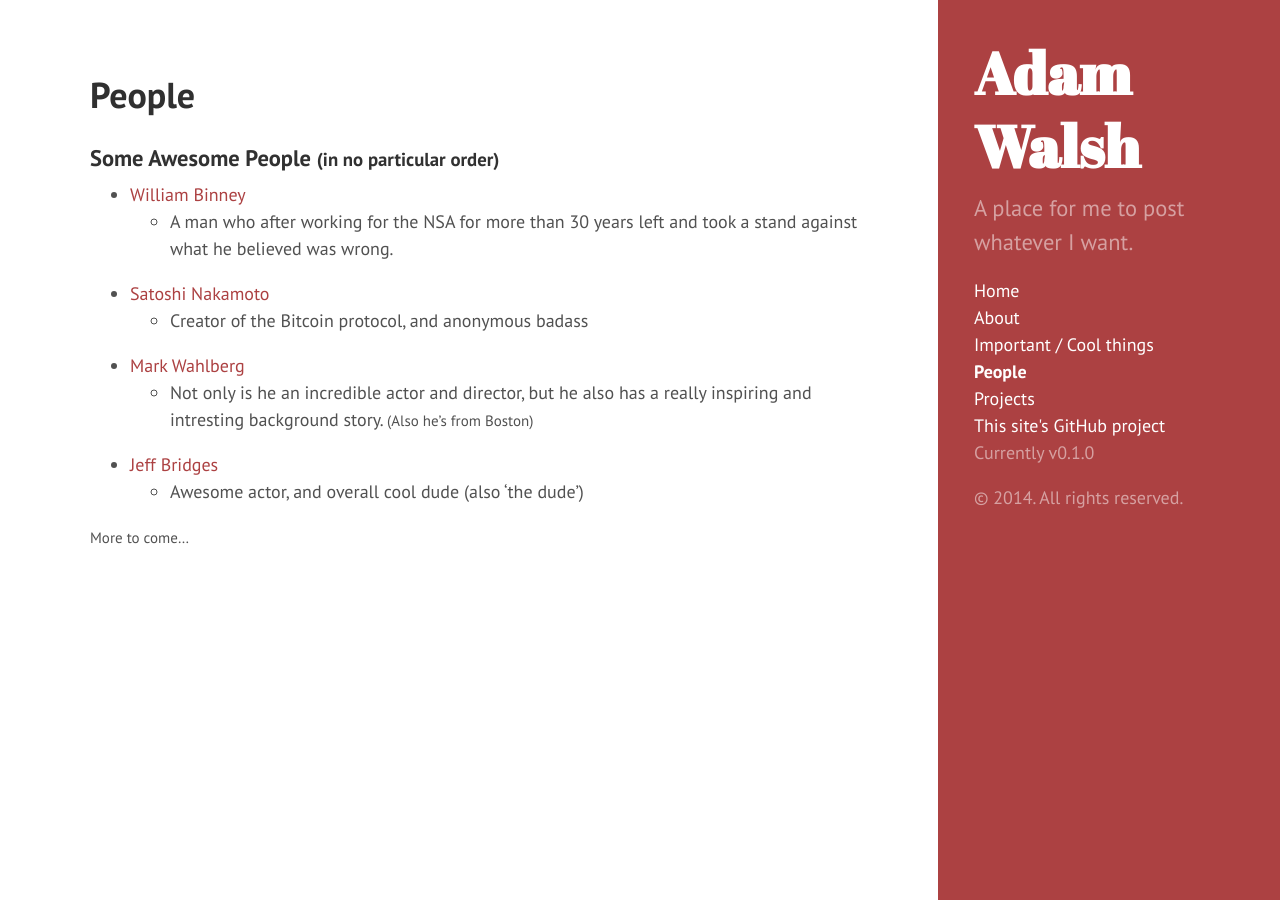
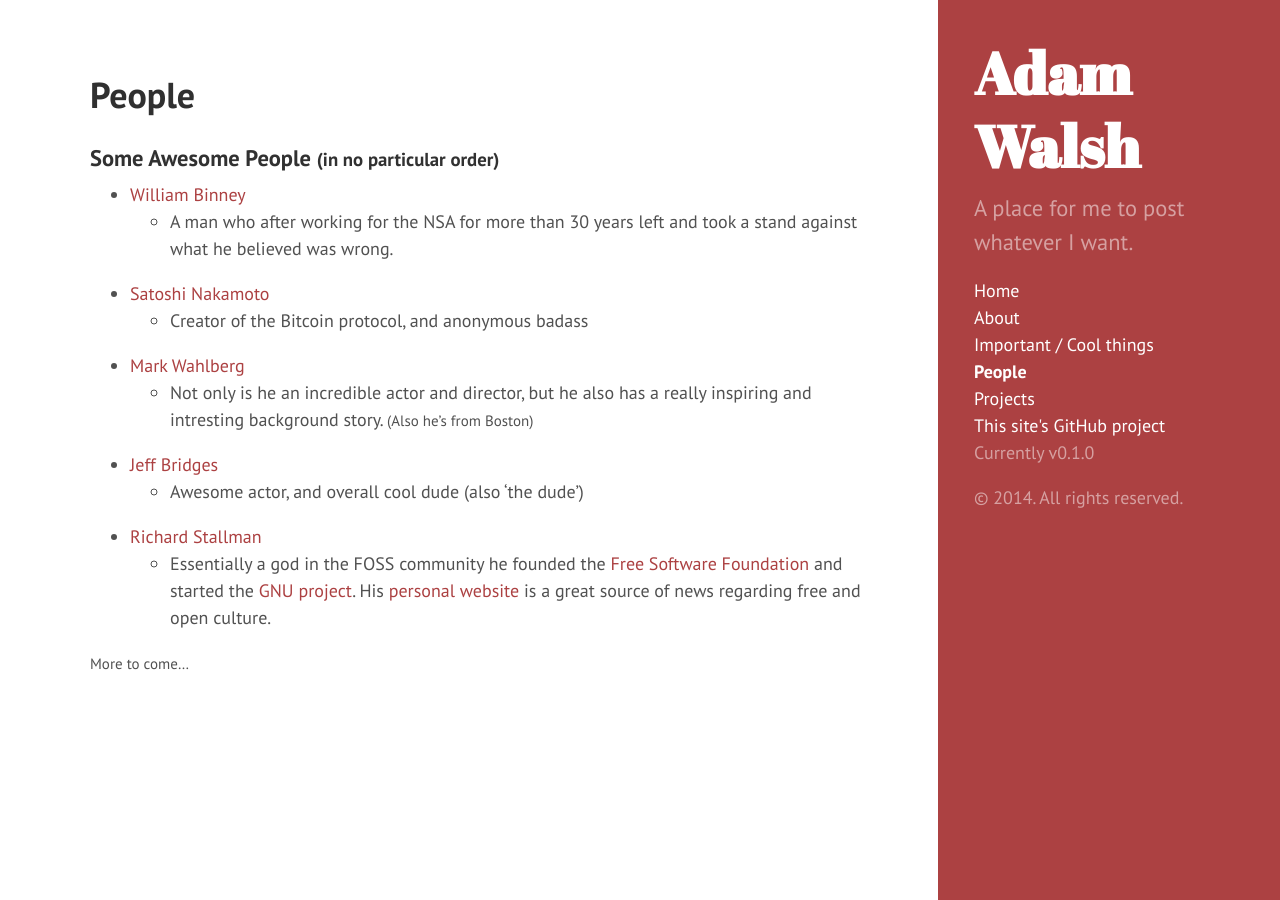
Before and after one commit to walshie4/walshie4.github.io, a Jekyll site: the page built from people.md, in a window 1280 px wide. Built offline with Jekyll 4.4.1, drawn with Linux system fonts in a browser that asks for light colours; Markdown is read by kramdown in place of the engine named in the settings.

Commit message:
Added quote and Richard Stallman

```diff
--- a/people.md
+++ b/people.md
@@ -19,4 +19,9 @@ sidebar: true
 * [Jeff Bridges](http://en.wikipedia.org/wiki/Jeff_Bridges)
     * Awesome actor, and overall cool dude (also 'the dude')
 
+* [Richard Stallman](http://en.wikipedia.org/wiki/Richard_Stallman)
+    * Essentially a god in the FOSS community he founded the [Free Software Foundation](https://fsf.org/)
+    and started the [GNU project](http://www.gnu.org/). His [personal website](http://www.stallman.org/) is
+    a great source of news regarding free and open culture.
+
 <small>More to come...</small>
```
Also changed, not shown: quotes.md (+6 -0 lines).
